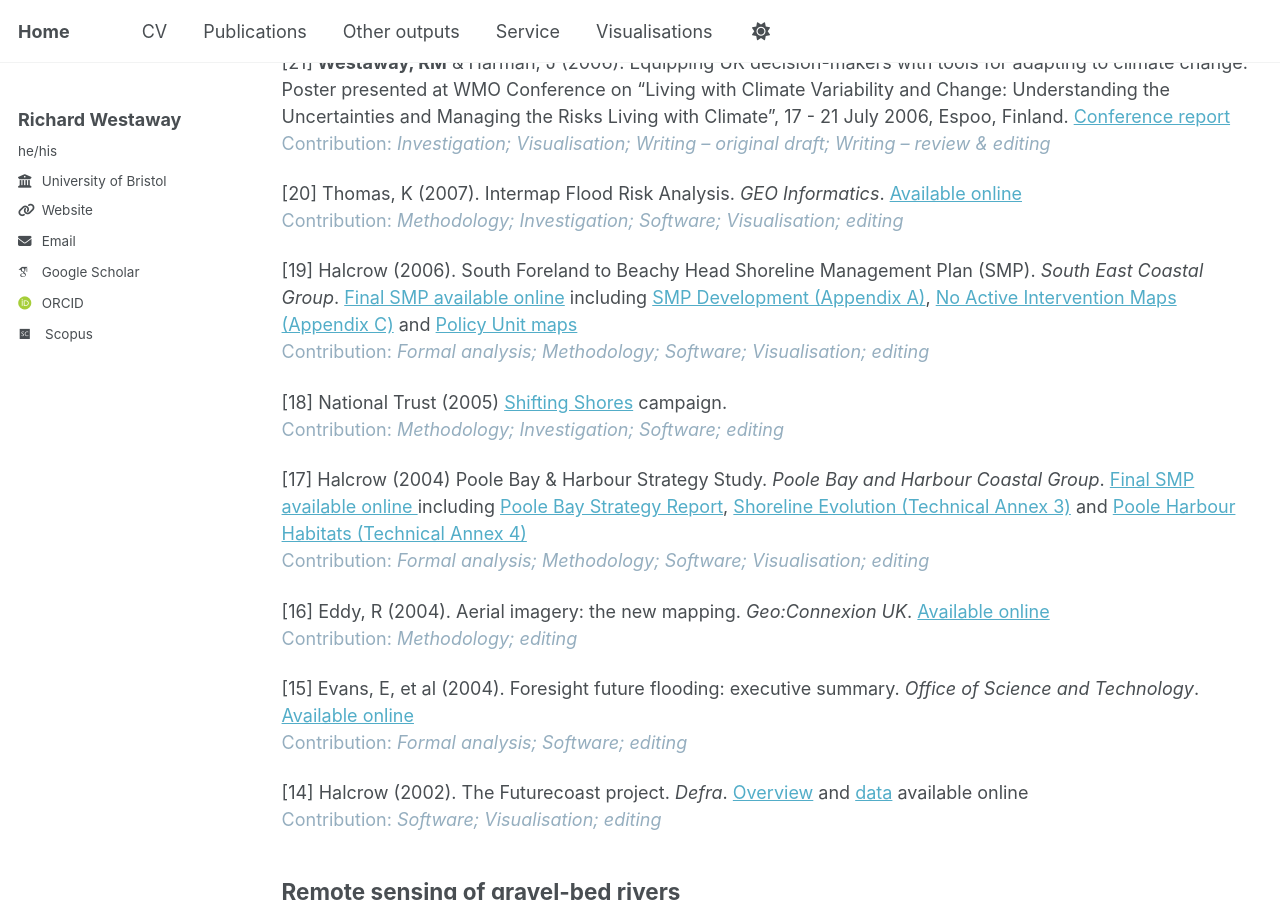
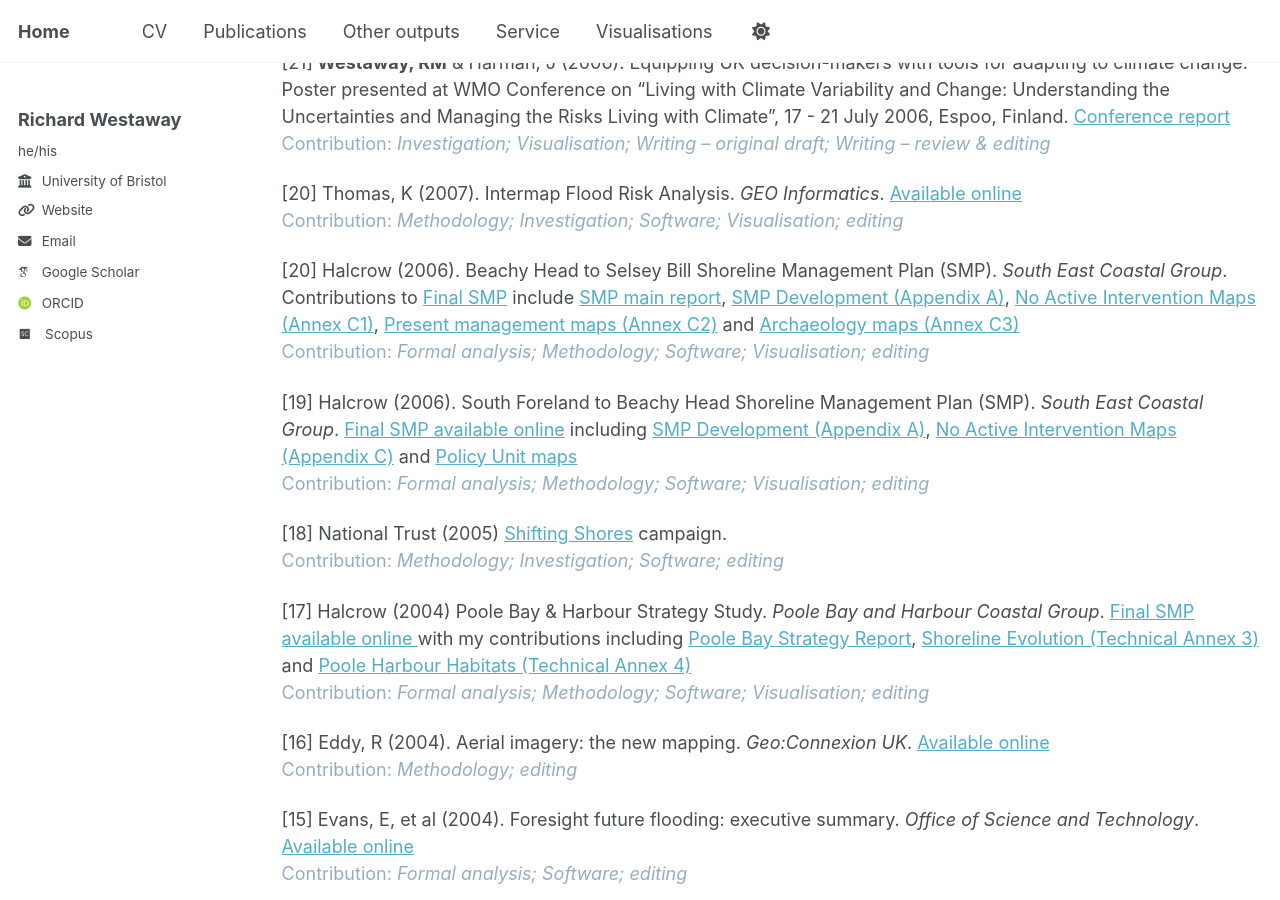
Before and after one commit to richardwestaway/richardwestaway.github.io, a Jekyll site: the page built from _pages/outputs.html, in a window 1280 px wide and 900 px high, scrolled down 3572 px. Built offline with Jekyll 4.4.1, drawn with Linux system fonts in a browser that asks for light colours; some web fonts are replaced; comment, search, counter and statistics services are not loaded.

Commit message:
Update outputs.html

```diff
--- a/_pages/outputs.html
+++ b/_pages/outputs.html
@@ -83,11 +83,13 @@ author_profile: true
 
 <p>[20] Thomas, K (2007). Intermap Flood Risk Analysis. <em>GEO Informatics</em>. <a href="https://web.archive.org/web/20091009004505/https://www.geoinformatics.com/blog/online-articles/intermap-flood-risk-analysis" target="_blank" rel="noopener">Available online</a><br /><span style="color: #95aebf;">Contribution: <em>Methodology; Investigation; Software; Visualisation; </em><em>editing</em></span></p>
 
-<p>[19] Halcrow (2006). South Foreland to Beachy Head Shoreline Management Plan (SMP). <em>South East Coastal Group</em>. <a href="South Foreland to Beachy Head SMP" target="_blank" rel="noopener">Final SMP available online</a> including <a href="https://environment.data.gov.uk/shoreline-planning/documents/SMP11%2FAppendix%20A-%20SMP%20Development.pdf" target="_blank" rel="noopener">SMP Development (Appendix A)</a>, <a href="https://environment.data.gov.uk/shoreline-planning/documents/SMP11%2FAppendix%20C-%20No%20Active%20Intervention%20Maps.pdf" target="_blank" rel="noopener">No Active Intervention Maps (Appendix C)</a> and <a href="https://environment.data.gov.uk/shoreline-planning/documents/SMP11%2FPolicy%20Unit%20Maps-%20South%20Foreland%20to%20Beachy%20Head.pdf" target="_blank" rel="noopener">Policy Unit maps</a><br /><span style="color: #95aebf;">Contribution: <em>Formal analysis; Methodology; Software; Visualisation; </em><em>editing</em></span></p>
+<p>[20] Halcrow (2006). Beachy Head to Selsey Bill Shoreline Management Plan (SMP). <em>South East Coastal Group</em>. Contributions to <a href="https://environment.data.gov.uk/shoreline-planning/shoreline-management-plan/SMP12" target="_blank" rel="noopener">Final SMP</a> include <a href="https://environment.data.gov.uk/shoreline-planning/documents/SMP12%2FSMP12%20-%20Beachy%20Head%20to%20Selsey%20Bill_Final%20Plan_%5B11-2009%5D.pdf" target="_blank" rel="noopener">SMP main report</a>, <a href="https://environment.data.gov.uk/shoreline-planning/documents/SMP12%2FAppendix%20A_SMP%20Development.PDF" target="_blank" rel="noopener">SMP Development (Appendix A)</a>, <a href="https://environment.data.gov.uk/shoreline-planning/documents/SMP12%2FApproved%20Annexes%2FAnnex%20C1-No%20Active%20Intervention%20Maps.pdf" target="_blank" rel="noopener">No Active Intervention Maps (Annex C1)</a>, <a href="https://environment.data.gov.uk/shoreline-planning/documents/SMP12%2FApproved%20Annexes%2FAnnex%20C2-%20Present%20Management%20Maps.pdf" target="_blank" rel="noopener">Present management maps (Annex C2)</a> and <a href="https://environment.data.gov.uk/shoreline-planning/documents/SMP12%2FApproved%20Annexes%2FAnnex%20D2-%20Archaeology%20Maps.pdf" target="_blank" rel="noopener">Archaeology maps (Annex C3)</a><br /><span style="color: #95aebf;">Contribution: <em>Formal analysis; Methodology; Software; Visualisation; </em><em>editing</em></span></p>
+
+<p>[19] Halcrow (2006). South Foreland to Beachy Head Shoreline Management Plan (SMP). <em>South East Coastal Group</em>. <a href="https://environment.data.gov.uk/shoreline-planning/shoreline-management-plan/SMP11" target="_blank" rel="noopener">Final SMP available online</a> including <a href="https://environment.data.gov.uk/shoreline-planning/documents/SMP11%2FAppendix%20A-%20SMP%20Development.pdf" target="_blank" rel="noopener">SMP Development (Appendix A)</a>, <a href="https://environment.data.gov.uk/shoreline-planning/documents/SMP11%2FAppendix%20C-%20No%20Active%20Intervention%20Maps.pdf" target="_blank" rel="noopener">No Active Intervention Maps (Appendix C)</a> and <a href="https://environment.data.gov.uk/shoreline-planning/documents/SMP11%2FPolicy%20Unit%20Maps-%20South%20Foreland%20to%20Beachy%20Head.pdf" target="_blank" rel="noopener">Policy Unit maps</a><br /><span style="color: #95aebf;">Contribution: <em>Formal analysis; Methodology; Software; Visualisation; </em><em>editing</em></span></p>
 
 <p>[18] National Trust (2005) <a href="https://richardwestaway.github.io/files/2005-national-trust-uk-shifting-shores.pdf" target="_blank" rel="noopener">Shifting Shores</a> campaign.<br /><span style="color: #95aebf;">Contribution: <em>Methodology; Investigation; Software; </em><em>editing</em></span></p>
 
-<p>[17] Halcrow (2004) Poole Bay & Harbour Strategy Study. <em>Poole Bay and Harbour Coastal Group</em>. <a href="https://www.twobays.net/strategy_study.htm" target="_blank" rel="noopener">Final SMP available online </a> including <a href="https://www.twobays.net/Strategy%20Study/2004_Strategy%20Report%20-%20PBY-%20Poole%20Bay.pdf" target="_blank" rel="noopener">Poole Bay Strategy Report</a>, <a href="https://www.twobays.net/Strategy%20Study/2004_TECHNICAL%20ANNEX%203%20-%20Shoreline%20Evolution.pdf" target="_blank" rel="noopener">Shoreline Evolution (Technical Annex 3)</a> and <a href="https://www.twobays.net/Strategy%20Study/2004_TECHNICAL%20ANNEX%204%20-%20Poole%20Harbour%20Habitats.pdf" target="_blank" rel="noopener">Poole Harbour Habitats (Technical Annex 4)</a><br /><span style="color: #95aebf;">Contribution: <em>Formal analysis; Methodology; Software; Visualisation; </em><em>editing</em></span></p>
+<p>[17] Halcrow (2004) Poole Bay & Harbour Strategy Study. <em>Poole Bay and Harbour Coastal Group</em>. <a href="https://www.twobays.net/strategy_study.htm" target="_blank" rel="noopener">Final SMP available online </a> with my contributions including <a href="https://www.twobays.net/Strategy%20Study/2004_Strategy%20Report%20-%20PBY-%20Poole%20Bay.pdf" target="_blank" rel="noopener">Poole Bay Strategy Report</a>, <a href="https://www.twobays.net/Strategy%20Study/2004_TECHNICAL%20ANNEX%203%20-%20Shoreline%20Evolution.pdf" target="_blank" rel="noopener">Shoreline Evolution (Technical Annex 3)</a> and <a href="https://www.twobays.net/Strategy%20Study/2004_TECHNICAL%20ANNEX%204%20-%20Poole%20Harbour%20Habitats.pdf" target="_blank" rel="noopener">Poole Harbour Habitats (Technical Annex 4)</a><br /><span style="color: #95aebf;">Contribution: <em>Formal analysis; Methodology; Software; Visualisation; </em><em>editing</em></span></p>
 
 <p>[16] Eddy, R (2004). Aerial imagery: the new mapping. <em>Geo:Connexion UK</em>. <a href="https://richardwestaway.github.io/files/2004-GeoConnexionUK.pdf" target="_blank" rel="noopener">Available online</a><br /><span style="color: #95aebf;">Contribution: <em>Methodology; </em><em>editing</em></span></p>
 
```
